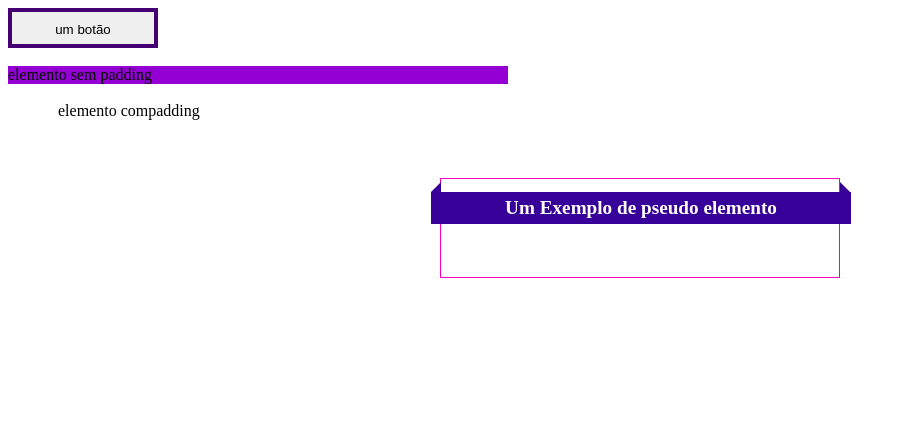
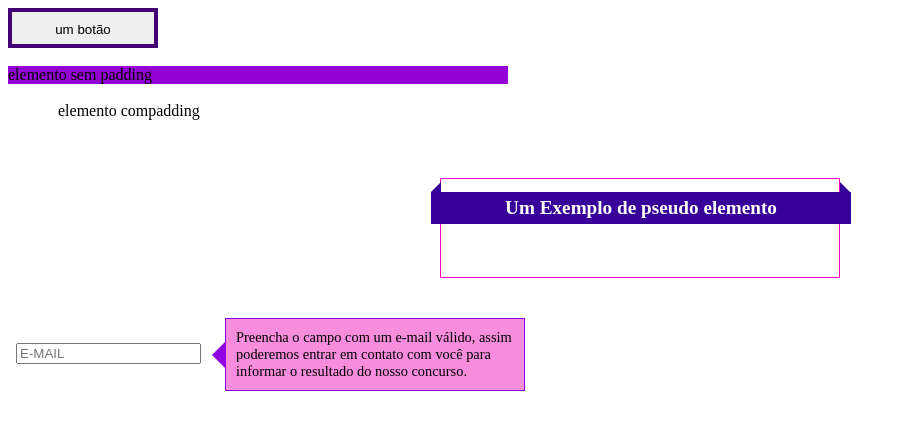
Before and after one commit to Gabsjormungand/revisao, a plain HTML site: page index.html in a window 1280 px wide. Shown: the whole page, without its empty margins (0-906 px from the left). Drawn offline with Linux system fonts and the light colour scheme.

Commit message:
Update de email

```diff
--- a/app.css
+++ b/app.css
@@ -57,3 +57,26 @@
     right: 1px;
     top: -10px;
 }
+
+.ajuda {
+    background-color: #f88cdd;
+    border: 1px solid #8f00e2;
+    font-size: 0.9em;
+    padding: 10px;
+    position: relative;
+    width: 300px;
+    margin-left: 20px;
+    display: inline-block;
+    vertical-align: middle;
+}
+
+.ajuda::before {
+    border-color: transparent #8f00e2 transparent transparent;
+    border-style: solid;
+    border-width: 14px;
+    content: "";
+    left: -28px;
+    margin-top: -14px;
+    position: absolute;
+    top: 50%;
+}
--- a/index.html
+++ b/index.html
@@ -15,5 +15,11 @@
     <div class="caixa-com-padding">elemento compadding</div>
     <br>
     <section class="faixa"><h1>Um Exemplo de pseudo elemento</h1></section>
+    &nbsp;
+    <input placeholder="E-MAIL" type="email">
+    <span class="ajuda">
+        Preencha o campo com um e-mail válido, assim poderemos entrar em
+        contato com você para informar o resultado do nosso concurso.
+    </span>
 </body>
 </html>
```
